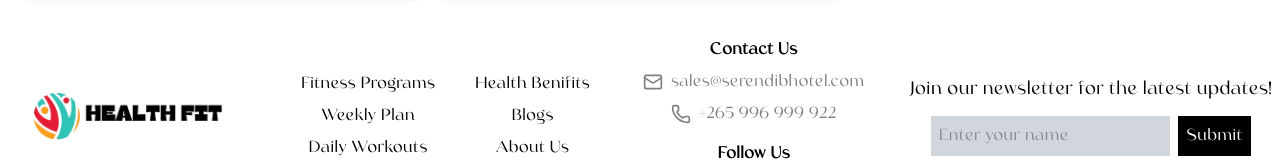
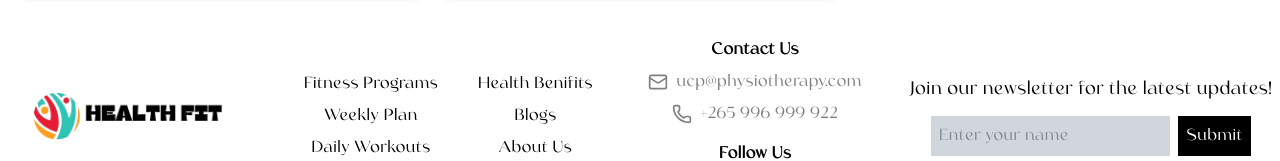
Before and after one commit to RusithDhyan/Fitness-Site, a Next.js app: page /blogs in a window 1280 px wide. Shown: the part 1412-1573 px from the top of the page. Built offline with nearby package versions, Linux system fonts and the light colour scheme.

Commit message:
create a website6

```diff
--- a/src/app/(components)/Footer.js
+++ b/src/app/(components)/Footer.js
@@ -40,7 +40,7 @@ export default function Footer() {
             <h1 className="font-semibold">Contact Us</h1>
             <div className="flex items-center justify-center gap-2 mt-2">
               <Mail width={20} height={20} color="#817e7e" />
-              <span className="text-[#817e7e]">sales@serendibhotel.com</span>
+              <span className="text-[#817e7e]">ucp@physiotherapy.com</span>
             </div>
             <div className="flex items-center justify-center gap-2 mt-2">
               <Phone width={20} height={20} color="#817e7e" />
```
